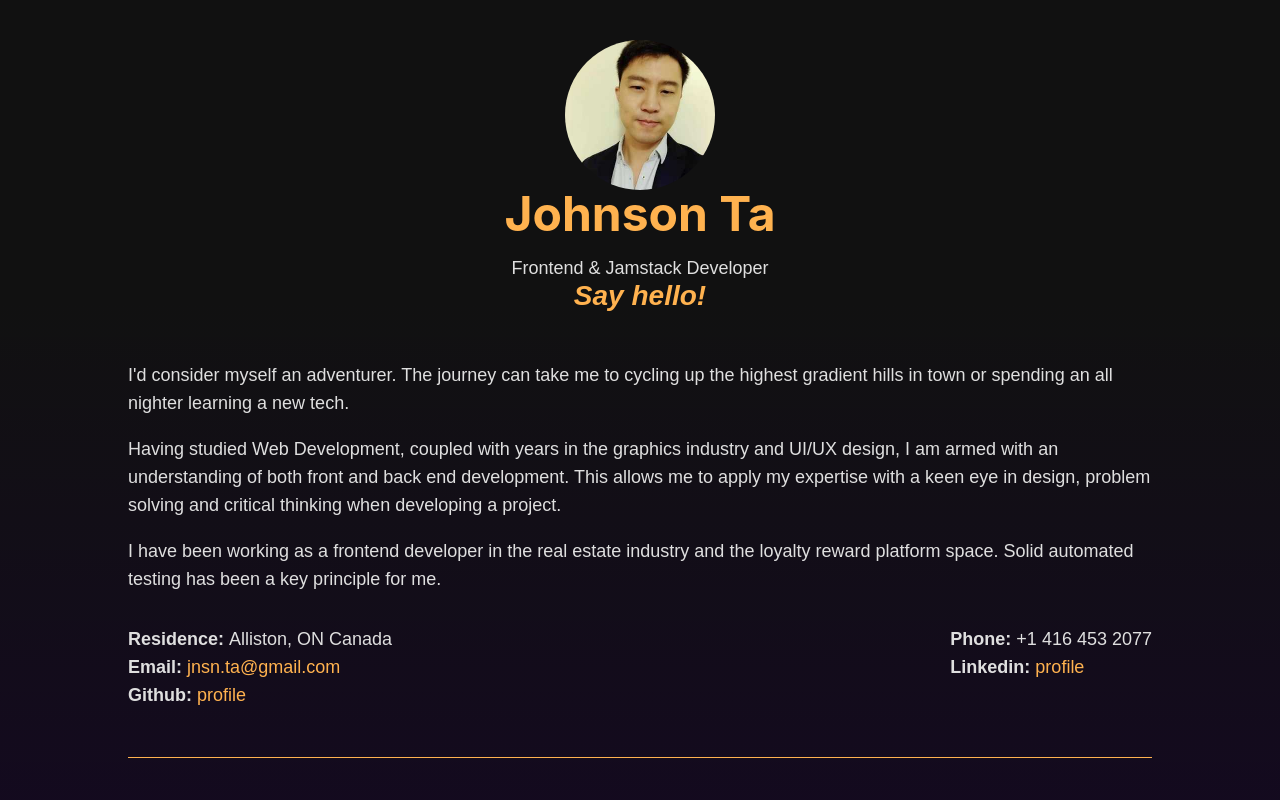
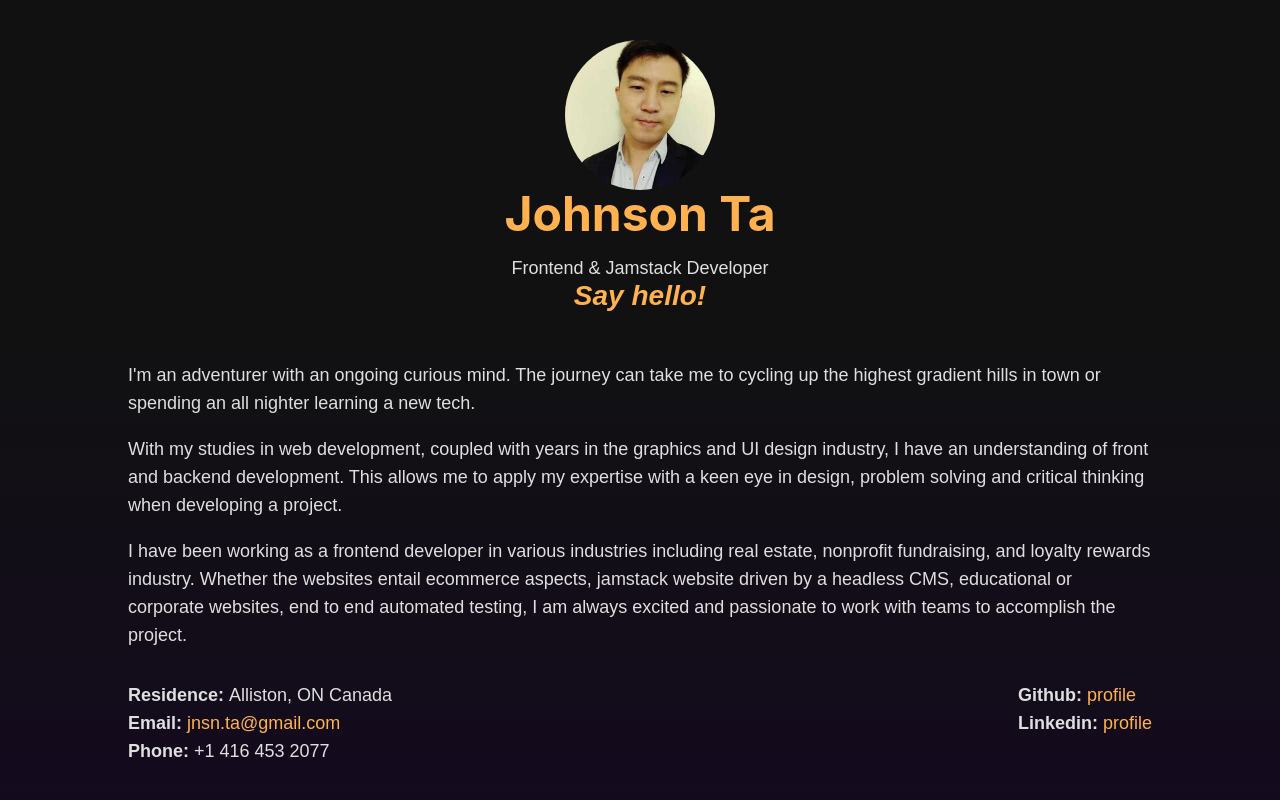
Before and after one commit to johnsonta87/johnsonta-website, a React (Create React App) app: page / in a window 1280 px wide. Shown: the top 800 px of the page. Built offline with nearby package versions, Linux system fonts and the light colour scheme.

Commit message:
edit content

```diff
--- a/src/components/section/About.js
+++ b/src/components/section/About.js
@@ -3,26 +3,26 @@ import { SectionStyles } from './SectionStyles';
 
 export default function About() {
   return <SectionStyles>
-    <p>I'd consider myself an adventurer. The journey can take me to cycling up the highest gradient hills in town or spending an all nighter learning a new tech.
+    <p>I'm an adventurer with an ongoing curious mind. The journey can take me to cycling up the highest gradient hills in town or spending an all nighter learning a new tech.
     </p>
     <p>
-      Having studied Web Development, coupled with years in the graphics industry and UI/UX design, I am armed with an understanding of both front and back end development. This allows me to apply my expertise with a keen eye in design, problem solving and critical thinking when developing a project.
+      With my studies in web development, coupled with years in the graphics and UI design industry, I have an understanding of front and backend development. This allows me to apply my expertise with a keen eye in design, problem solving and critical thinking when developing a project.
     </p>
     <p>
-      I have been working as a frontend developer in the real estate industry and the loyalty reward platform space. Solid automated testing has been a key principle for me.</p>
+      I have been working as a frontend developer in various industries including real estate, nonprofit fundraising, and loyalty rewards industry. Whether the websites entail ecommerce aspects, jamstack website driven by a headless CMS, educational or corporate websites, end to end automated testing, I am always excited and passionate to work with teams to accomplish the project.</p>
 
       <div className="contact-info">
         <div classsName="column-1">
           <ul>
           <li><strong>Residence: </strong> Alliston, ON Canada</li>
           <li><strong>Email: </strong> <a href="mailto:jnsn.ta@gmail.com">jnsn.ta@gmail.com</a></li>
-          <li><strong>Github: </strong> <a href="https://github.com/johnsonta87" target="_blank" rel="noreferrer">profile</a></li>
+          <li><strong>Phone: </strong> +1 416 453 2077</li>
           </ul>
       </div>
 
       <div classsName="column-1">
         <ul>
-          <li><strong>Phone: </strong> +1 416 453 2077</li>
+          <li><strong>Github: </strong> <a href="https://github.com/johnsonta87" target="_blank" rel="noreferrer">profile</a></li>
           <li><strong>Linkedin: </strong> <a href="https://www.linkedin.com/in/johnsonta1" target="_blank" rel="noreferrer">profile</a></li>
         </ul>
       </div>
```
